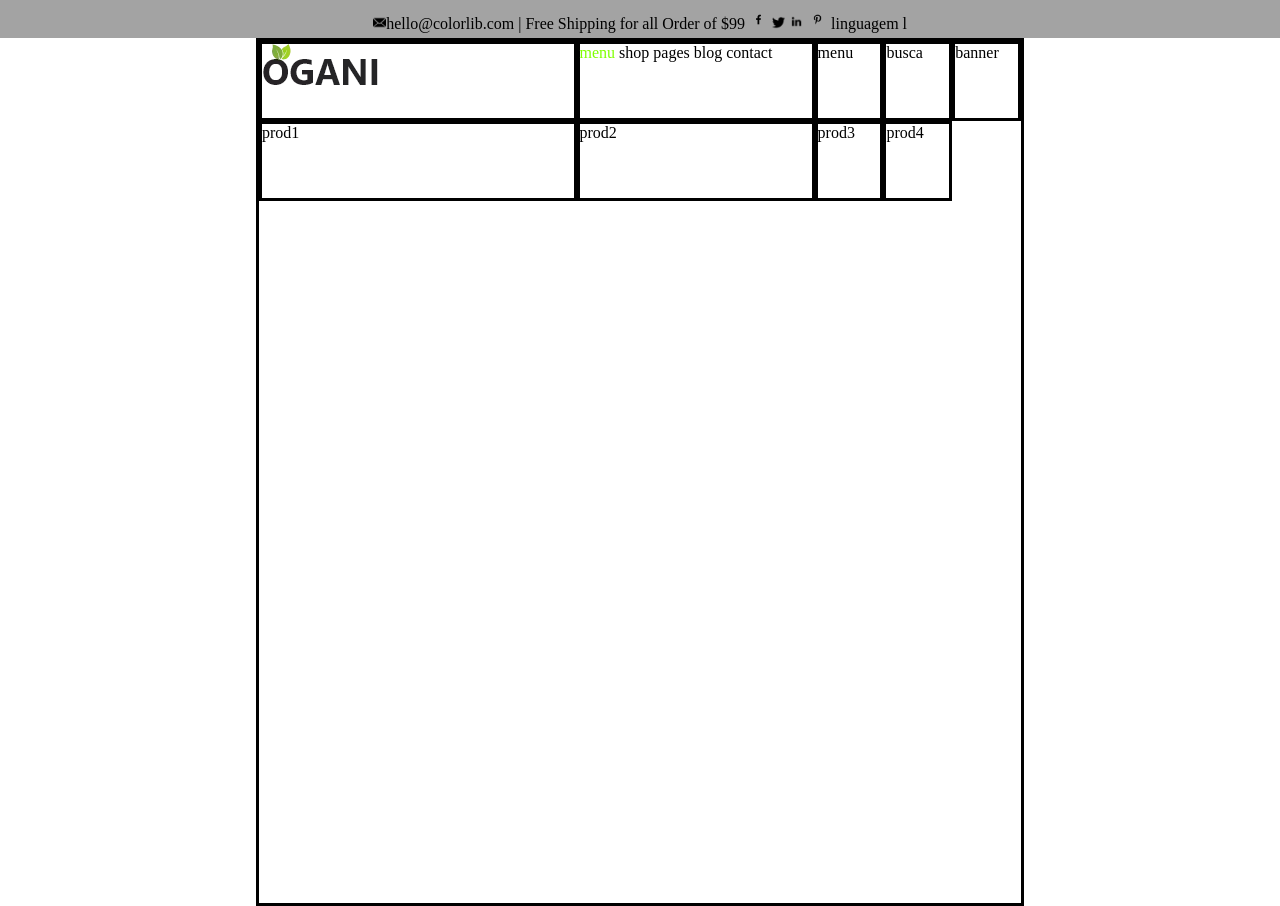
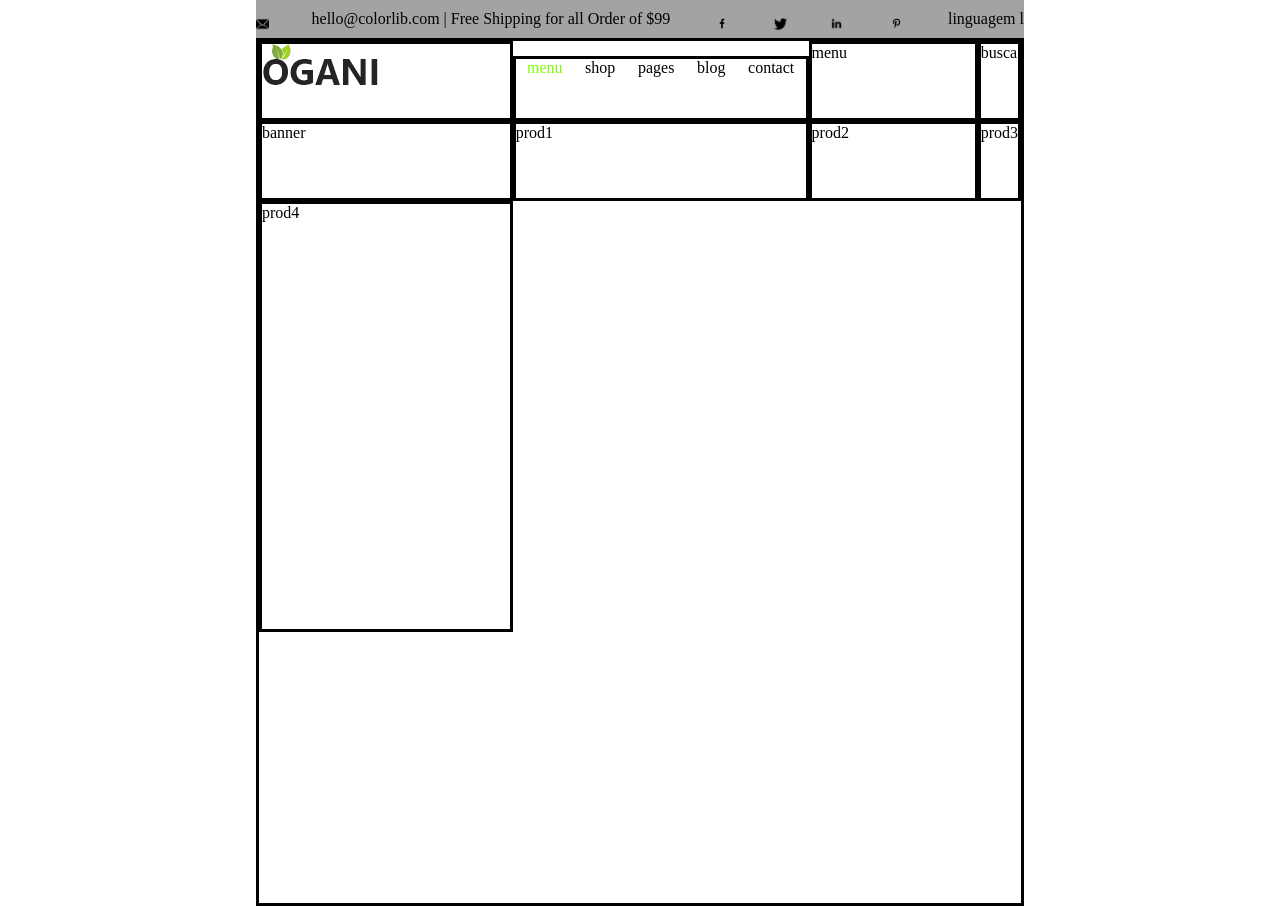
Before and after one commit to Raul-2C2-44/ogani-2c2-raul-44, a plain HTML site: page index.html in a window 1280 px wide. Drawn offline with Linux system fonts and the light colour scheme.

Commit message:
Update ogani.css

```diff
--- a/ogani.css
+++ b/ogani.css
@@ -2,23 +2,30 @@ body{
     border: 0;
     margin: 0;
     text-align: left;
+    margin-right: 20%;
+    margin-left: 20%;
 }
 #topo{
+    display: flex;
     background-color: rgb(163, 163, 163);
     width: 100%;
     height: 1cm;
     text-align: center;
     align-items: center;
+    display: flex;
+    justify-content:space-between;
+}
+#topo tr{
+
 }
 #main{
     border: solid;
     display: grid;
-    grid-column: span;
-    grid-template-columns: 6.0fr 4.5fr  1.3fr  1.3fr  1.3fr;
+    grid-template-columns: 3.0fr 3.5fr  2.0fr .3fr;
     grid-template-rows: 80px 80px 431px 271px;
-    margin-right: 20%;
-    margin-left: 20%;
+
 }
+
 #logo{
     align-items: left;
 }
@@ -30,7 +37,12 @@ body{
     border: solid;
 }
 #nav{
+    font: bold;
+    display: flex;
+    justify-content:space-around;
+    text-align: center;
     border: solid;
+    margin-top: 5%;
 }
 #menu{
     border: solid;
@@ -53,3 +65,17 @@ body{
 #prod4{
     border: solid;
 }
+.navbt{
+    justify-content: space-around;
+    transition: .1s;
+}
+.navbt:hover{
+   color: chartreuse;
+}
+#linguagem{
+    position: absolute;
+    top: 5ch;
+    height: 100px;
+    width: 60px;
+    background-color: rgb(68, 63, 63);
+}
```
